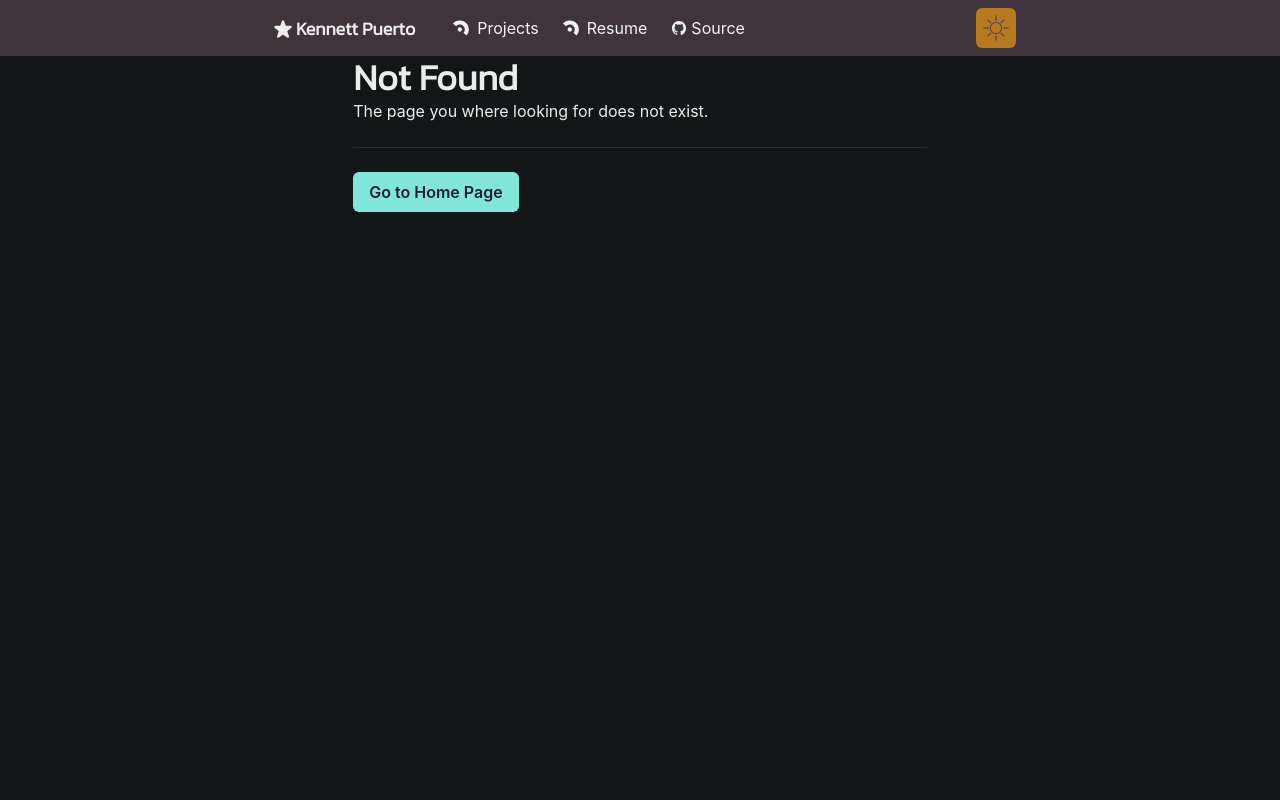
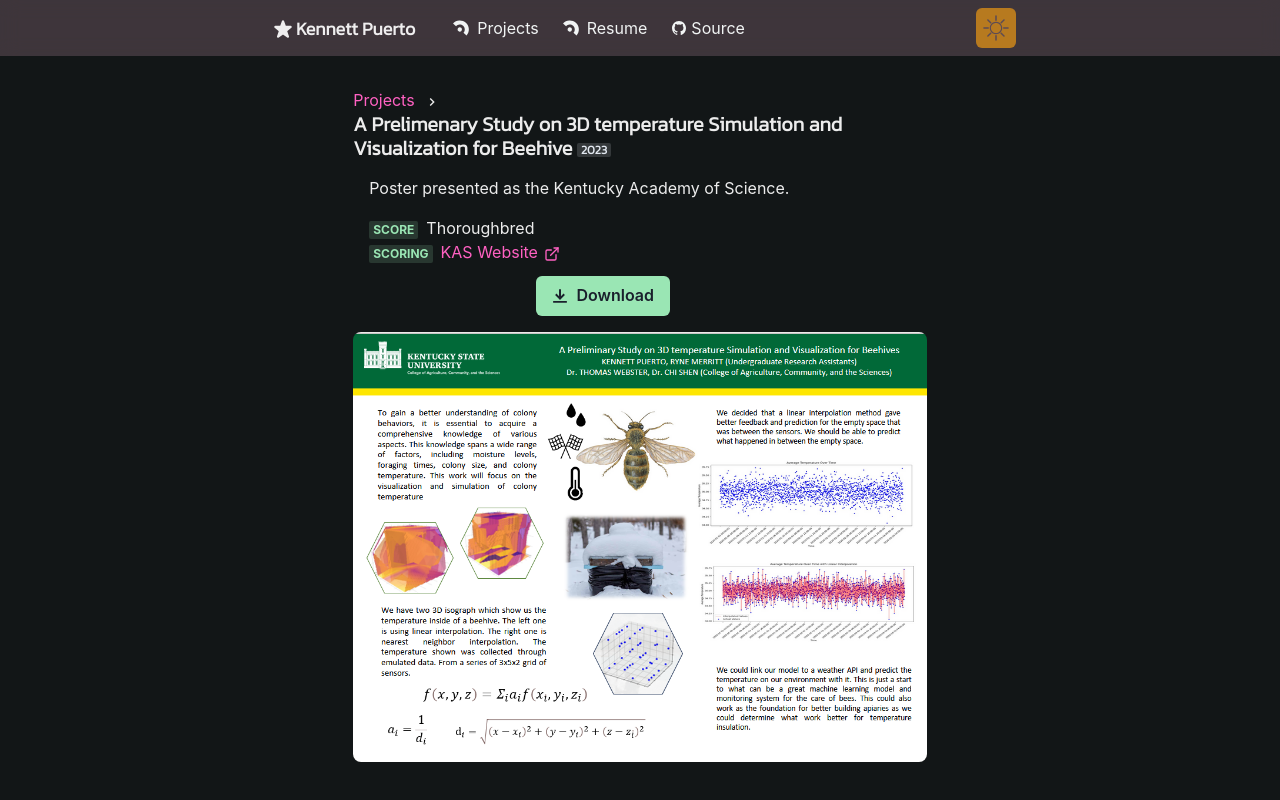
Before and after one commit to Karidus-423/career_portfolio, a Next.js app: page /projects/kas23 in a window 1280 px wide. Before the commit this address had no page. Shown: the top 800 px of the page. Built offline with nearby package versions, Linux system fonts and the light colour scheme.

Commit message:
Added Poster section

```diff
--- a/components/navbar.js
+++ b/components/navbar.js
@@ -84,7 +84,10 @@ const Navbar = props => {
                     <LinkItem href="/projects" path={path}>
                         <CircleOption>Projects</CircleOption>
                     </LinkItem>
-                    <LinkItem href="https://drive.google.com/file/d/1SjE7s4Vi4iJU7mjcapinmnzeJKLyA8Ov/view?usp=sharing" path={path}>
+                    <LinkItem
+                        href="https://drive.google.com/file/d/1SjE7s4Vi4iJU7mjcapinmnzeJKLyA8Ov/view?usp=sharing"
+                        path={path}
+                        target="_blank">
                         <CircleOption>Resume</CircleOption>
                     </LinkItem>
                     <LinkItem
--- a/pages/projects/beesual.js
+++ b/pages/projects/beesual.js
@@ -25,7 +25,7 @@ const Project = () => {
                     </ListItem>
                     <ListItem>
                         <Meta> Source Code </Meta>
-                        <Link href="https://www.github.com/Karidus-423/Bee_Hive_Webapp">
+                        <Link href="https://www.github.com/Karidus-423/Bee_Hive_Webapp" target='_blank'>
                             Github <ExternalLinkIcon mx="2px" />
                         </Link>
                     </ListItem>
--- /dev/null
+++ b/pages/projects/kas23.js
@@ -0,0 +1,45 @@
+import { Container, Badge, Box, Link, Button, List, ListItem } from '@chakra-ui/react'
+import { ExternalLinkIcon, DownloadIcon } from '@chakra-ui/icons'
+import { Title, ProjectImage, Meta } from '../../components/project-components'
+import P from '../../components/paragraph'
+import Layout from '../../components/layouts/article'
+
+const Project = () => {
+    return (
+        <Layout title="KAS 2023">
+            <Container mt={8}>
+                <Title>
+                    A Prelimenary Study on 3D temperature Simulation and Visualization for Beehive <Badge>2023</Badge>
+                </Title>
+                <P>
+                    Poster presented as the Kentucky Academy of Science.
+                </P>
+                <List ml={4} my={4}>
+                    <ListItem>
+                        <Meta>Score</Meta>
+                        Thoroughbred
+                    </ListItem>
+                    <ListItem>
+                        <Meta> Scoring </Meta>
+                        <Link href="https://www.kyscience.org/top_scoring_students.php" target='_blank'>
+                            KAS Website <ExternalLinkIcon mx="2px" />
+                        </Link>
+                        <Box my={3} mx="auto" maxW={'40%'}>
+                            <Button
+                                leftIcon=<DownloadIcon />
+                                colorScheme="green">
+                                <a href={"../../kas2023.pptx"}
+                                    download="kas2023.pptx">
+                                    Download
+                                </a>
+                            </Button>
+                        </Box>
+                    </ListItem>
+                </List>
+                <ProjectImage src="../../images/kas23poster.png" alt="Beesual Site Image" />
+            </Container>
+        </Layout>
+    )
+}
+
+export default Project
```
Also changed, not shown: pages/projects.js (+18 -5 lines), lib/theme.js (line endings or trailing spaces), public/images/kas23poster.png (added), 1 other file (tests, documents, lock files or other folders).
